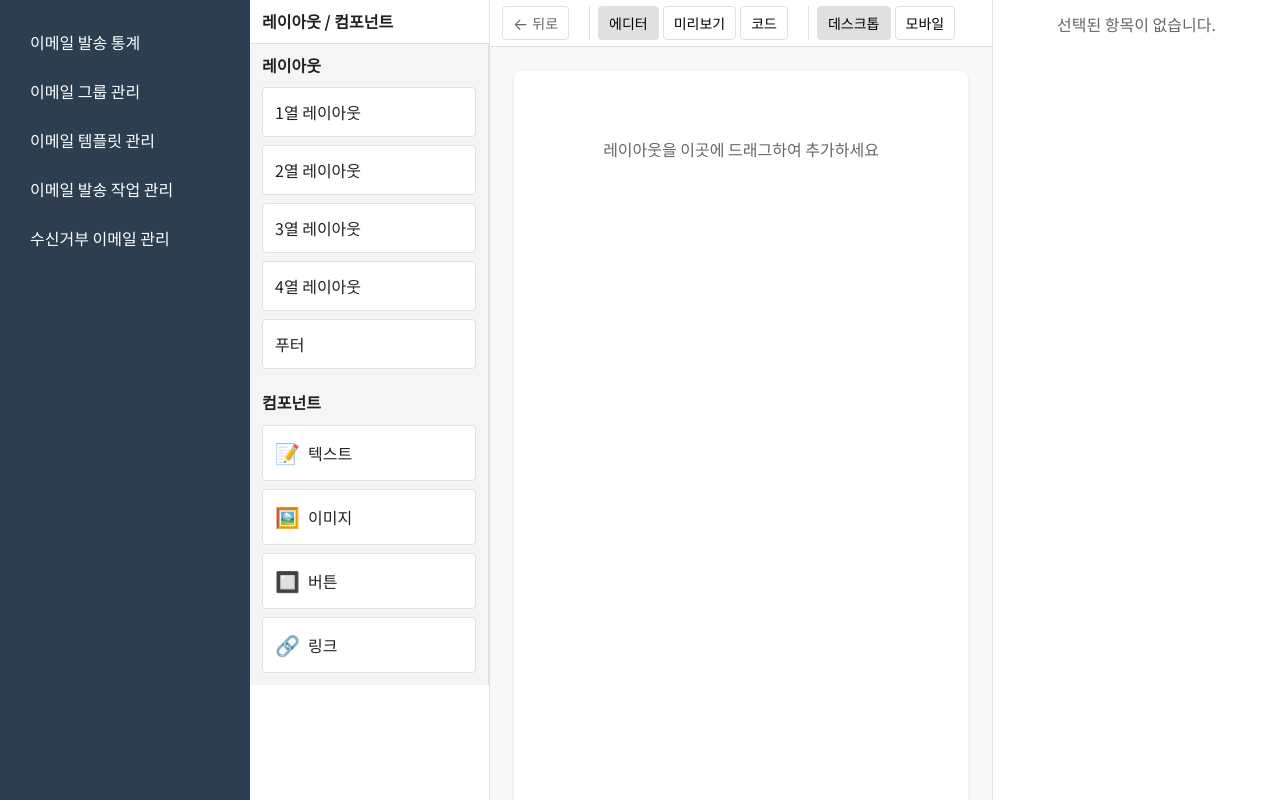
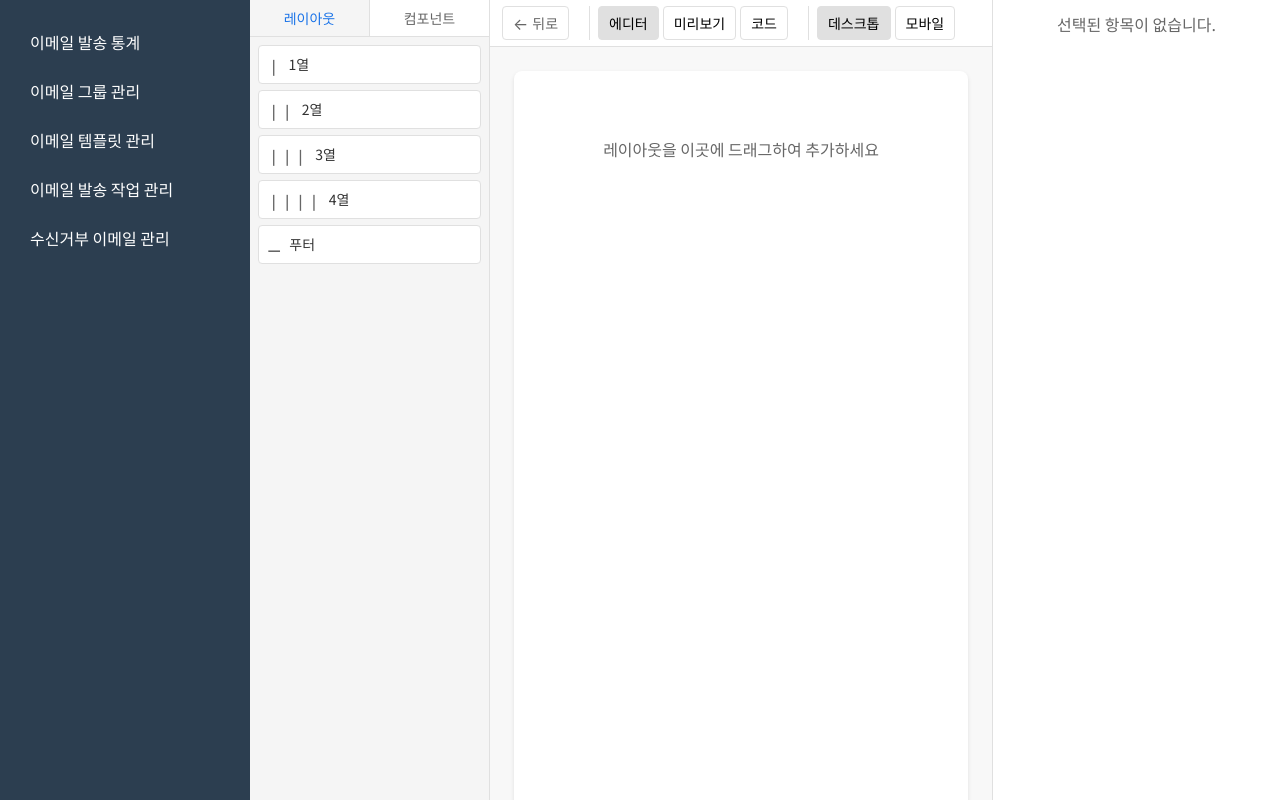
Before and after one commit to leessang10/bulk_email_project, a React (Vite) app in the folder frontend/: page /templates in a window 1280 px wide. Built offline with nearby package versions, Linux system fonts and the light colour scheme.

Commit message:
feat: TemplateEditor의 탭 기능 추가 및 컴포넌트 아이콘 변경

```diff
--- a/frontend/src/pages/templates/components/TemplateEditor/components/LeftPanel/ComponentPanel.tsx
+++ b/frontend/src/pages/templates/components/TemplateEditor/components/LeftPanel/ComponentPanel.tsx
@@ -4,10 +4,10 @@ import type { ComponentType } from "../../types/editor";
 
 const COMPONENT_ITEMS: { type: ComponentType; label: string; icon: string }[] =
   [
-    { type: "text", label: "텍스트", icon: "📝" },
-    { type: "image", label: "이미지", icon: "🖼️" },
-    { type: "button", label: "버튼", icon: "🔲" },
-    { type: "link", label: "링크", icon: "🔗" },
+    { type: "text", label: "텍스트", icon: "T" },
+    { type: "image", label: "이미지", icon: "🖼" },
+    { type: "button", label: "버튼", icon: "⬚" },
+    { type: "link", label: "링크", icon: "⛓" },
   ];
 
 interface DragItem {
@@ -18,7 +18,6 @@ interface DragItem {
 const ComponentPanel = () => {
   return (
     <Container>
-      <Title>컴포넌트</Title>
       <ComponentList>
         {COMPONENT_ITEMS.map((item) => (
           <DraggableComponentItem
@@ -62,46 +61,53 @@ const DraggableComponentItem = ({
   return (
     <ComponentItem ref={drag} $isDragging={isDragging}>
       <ComponentIcon>{icon}</ComponentIcon>
-      {label}
+      <ComponentLabel>{label}</ComponentLabel>
     </ComponentItem>
   );
 };
 
 const Container = styled.div`
-  background: #f5f5f5;
-  padding: 0.75rem;
-  border-right: 0.0625rem solid #e0e0e0;
-`;
-
-const Title = styled.h2`
-  font-size: 1rem;
-  margin-bottom: 0.75rem;
+  padding: 0.5rem;
 `;
 
 const ComponentList = styled.div`
   display: flex;
   flex-direction: column;
-  gap: 0.5rem;
+  gap: 0.375rem;
 `;
 
 const ComponentItem = styled.div<{ $isDragging: boolean }>`
   display: flex;
   align-items: center;
   gap: 0.5rem;
-  padding: 0.75rem;
+  padding: 0.5rem;
   background: white;
   border: 0.0625rem solid #e0e0e0;
   border-radius: 0.25rem;
   cursor: move;
   opacity: ${({ $isDragging }) => ($isDragging ? 0.5 : 1)};
+  font-size: 0.875rem;
+  transition: all 0.2s;
 
   &:hover {
     background: #f8f8f8;
+    border-color: #1a73e8;
   }
 `;
 
 const ComponentIcon = styled.span`
-  font-size: 1.25rem;
+  display: flex;
+  align-items: center;
+  justify-content: center;
+  width: 1.25rem;
+  height: 1.25rem;
+  font-size: 1rem;
+  color: #666;
+  line-height: 1;
+`;
+
+const ComponentLabel = styled.span`
+  color: #333;
 `;
 
 export default ComponentPanel;
--- a/frontend/src/pages/templates/components/TemplateEditor/components/LeftPanel/LayoutPanel.tsx
+++ b/frontend/src/pages/templates/components/TemplateEditor/components/LeftPanel/LayoutPanel.tsx
@@ -2,12 +2,12 @@ import { useDrag } from "react-dnd";
 import styled from "styled-components";
 import type { LayoutType } from "../../types/editor";
 
-const LAYOUT_ITEMS: { type: LayoutType; label: string }[] = [
-  { type: "1-column", label: "1열 레이아웃" },
-  { type: "2-column", label: "2열 레이아웃" },
-  { type: "3-column", label: "3열 레이아웃" },
-  { type: "4-column", label: "4열 레이아웃" },
-  { type: "footer", label: "푸터" },
+const LAYOUT_ITEMS: { type: LayoutType; label: string; icon: string }[] = [
+  { type: "1-column", label: "1열", icon: "❘" },
+  { type: "2-column", label: "2열", icon: "❘❘" },
+  { type: "3-column", label: "3열", icon: "❘❘❘" },
+  { type: "4-column", label: "4열", icon: "❘❘❘❘" },
+  { type: "footer", label: "푸터", icon: "⚊" },
 ];
 
 interface DragItem {
@@ -18,13 +18,13 @@ interface DragItem {
 const LayoutPanel = () => {
   return (
     <Container>
-      <Title>레이아웃</Title>
       <LayoutList>
         {LAYOUT_ITEMS.map((item) => (
           <DraggableLayoutItem
             key={item.type}
             type={item.type}
             label={item.label}
+            icon={item.icon}
           />
         ))}
       </LayoutList>
@@ -32,13 +32,17 @@ const LayoutPanel = () => {
   );
 };
 
+interface DraggableLayoutItemProps {
+  type: LayoutType;
+  label: string;
+  icon: string;
+}
+
 const DraggableLayoutItem = ({
   type,
   label,
-}: {
-  type: LayoutType;
-  label: string;
-}) => {
+  icon,
+}: DraggableLayoutItemProps) => {
   const [{ isDragging }, drag] = useDrag<
     DragItem,
     void,
@@ -53,42 +57,49 @@ const DraggableLayoutItem = ({
 
   return (
     <LayoutItem ref={drag} $isDragging={isDragging}>
-      {label}
+      <LayoutIcon>{icon}</LayoutIcon>
+      <LayoutLabel>{label}</LayoutLabel>
     </LayoutItem>
   );
 };
 
 const Container = styled.div`
-  background: #f5f5f5;
-  padding: 0.75rem;
-  border-right: 0.0625rem solid #e0e0e0;
-`;
-
-const Title = styled.h2`
-  font-size: 1rem;
-  margin-bottom: 0.75rem;
+  padding: 0.5rem;
 `;
 
 const LayoutList = styled.div`
   display: flex;
   flex-direction: column;
-  gap: 0.5rem;
+  gap: 0.375rem;
 `;
 
 const LayoutItem = styled.div<{ $isDragging: boolean }>`
   display: flex;
   align-items: center;
   gap: 0.5rem;
-  padding: 0.75rem;
+  padding: 0.5rem;
   background: white;
   border: 0.0625rem solid #e0e0e0;
   border-radius: 0.25rem;
   cursor: move;
   opacity: ${({ $isDragging }) => ($isDragging ? 0.5 : 1)};
+  font-size: 0.875rem;
+  transition: all 0.2s;
 
   &:hover {
     background: #f8f8f8;
+    border-color: #1a73e8;
   }
 `;
 
+const LayoutIcon = styled.span`
+  font-size: 1rem;
+  color: #666;
+  line-height: 1;
+`;
+
+const LayoutLabel = styled.span`
+  color: #333;
+`;
+
 export default LayoutPanel;
--- a/frontend/src/pages/templates/components/TemplateEditor/components/LeftPanel/index.tsx
+++ b/frontend/src/pages/templates/components/TemplateEditor/components/LeftPanel/index.tsx
@@ -1,14 +1,31 @@
+import { useState } from "react";
 import styled from "styled-components";
 import ComponentPanel from "./ComponentPanel";
 import LayoutPanel from "./LayoutPanel";
 
+type TabType = "layout" | "component";
+
 const LeftPanel = () => {
+  const [activeTab, setActiveTab] = useState<TabType>("layout");
+
   return (
     <Container>
-      <PanelTitle>레이아웃 / 컴포넌트</PanelTitle>
+      <TabButtons>
+        <TabButton
+          $active={activeTab === "layout"}
+          onClick={() => setActiveTab("layout")}
+        >
+          레이아웃
+        </TabButton>
+        <TabButton
+          $active={activeTab === "component"}
+          onClick={() => setActiveTab("component")}
+        >
+          컴포넌트
+        </TabButton>
+      </TabButtons>
       <TabContainer>
-        <LayoutPanel />
-        <ComponentPanel />
+        {activeTab === "layout" ? <LayoutPanel /> : <ComponentPanel />}
       </TabContainer>
     </Container>
   );
@@ -22,16 +39,35 @@ const Container = styled.div`
   flex-direction: column;
 `;
 
-const PanelTitle = styled.h2`
-  padding: 0.75rem;
-  margin: 0;
-  font-size: 1rem;
+const TabButtons = styled.div`
+  display: flex;
   border-bottom: 0.0625rem solid #e0e0e0;
+`;
+
+const TabButton = styled.button<{ $active: boolean }>`
+  flex: 1;
+  padding: 0.5rem;
+  font-size: 0.875rem;
+  border: none;
+  background: ${(props) => (props.$active ? "#f5f5f5" : "white")};
+  color: ${(props) => (props.$active ? "#1a73e8" : "#666")};
+  font-weight: ${(props) => (props.$active ? "500" : "normal")};
+  cursor: pointer;
+  transition: all 0.2s;
+
+  &:hover {
+    background: ${(props) => (props.$active ? "#f5f5f5" : "#f8f8f8")};
+  }
+
+  &:first-child {
+    border-right: 0.0625rem solid #e0e0e0;
+  }
 `;
 
 const TabContainer = styled.div`
   flex: 1;
   overflow-y: auto;
+  background: #f5f5f5;
 `;
 
 export default LeftPanel;
```
